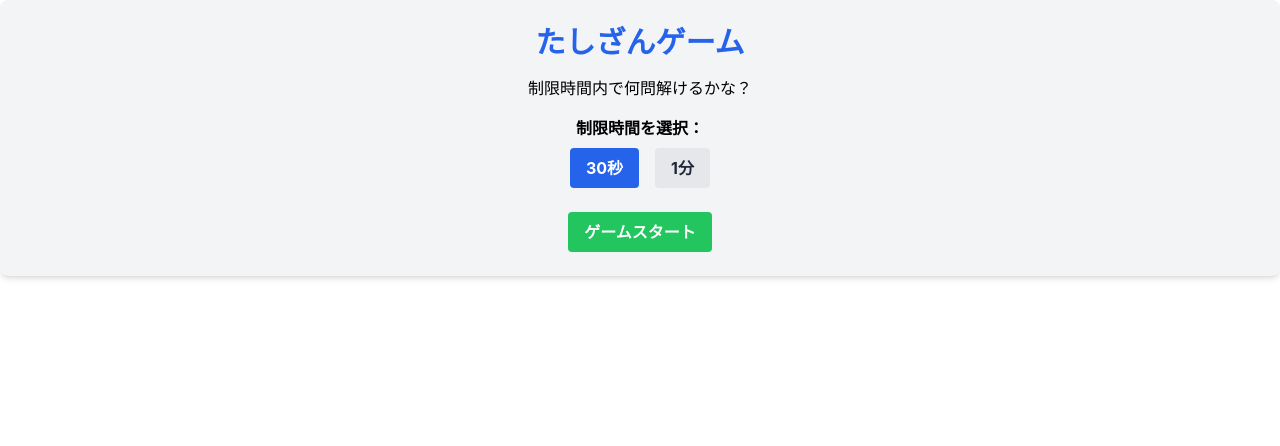
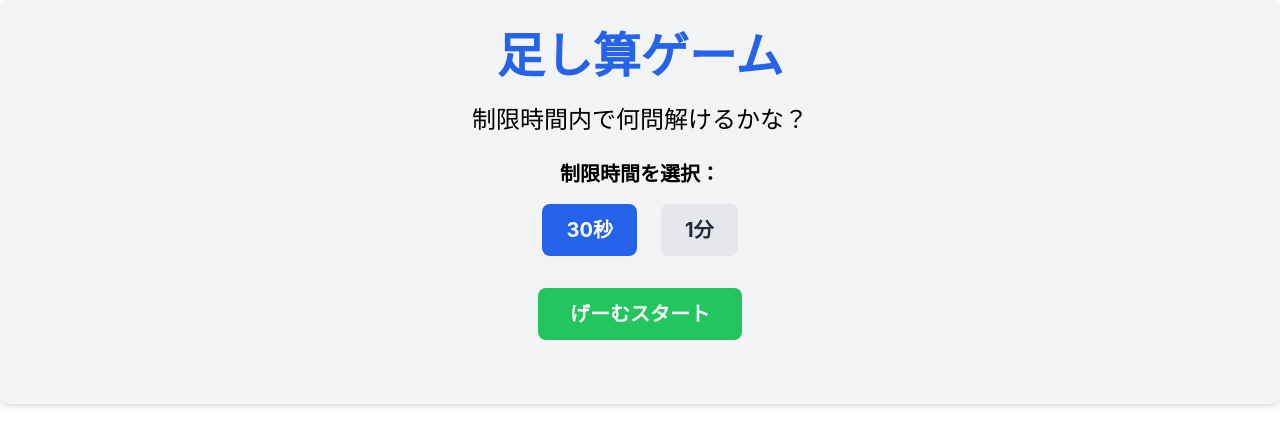
Before and after one commit to meme0728/sandbox, a React (Create React App) app: page / in a window 1280 px wide. Shown: the top 446 px of the page. Built offline with nearby package versions, Linux system fonts and the light colour scheme.

Commit message:
timer fade out, char size up.

```diff
--- a/src/App.js
+++ b/src/App.js
@@ -1,4 +1,5 @@
 import React, { useState, useEffect } from 'react';
+import { BarChart, Bar, XAxis, YAxis, CartesianGrid, Tooltip, ResponsiveContainer } from 'recharts';
 
 const AdditionGame = () => {
   const [num1, setNum1] = useState(0);
@@ -10,6 +11,8 @@ const AdditionGame = () => {
   const [timeLeft, setTimeLeft] = useState(30);
   const [gameActive, setGameActive] = useState(false);
   const [gameStarted, setGameStarted] = useState(false);
+  const [showTimer, setShowTimer] = useState(true);
+  const [scoreHistory, setScoreHistory] = useState([]);
 
   // 新しい問題を生成する関数
   const generateNewQuestion = () => {
@@ -25,6 +28,7 @@ const AdditionGame = () => {
     setGameStarted(true);
     setScore(0);
     setTimeLeft(selectedTime);
+    setShowTimer(true);
     generateNewQuestion();
   };
 
@@ -68,27 +72,39 @@ const AdditionGame = () => {
     if (gameActive && timeLeft > 0) {
       timer = setTimeout(() => {
         setTimeLeft(timeLeft - 1);
+        // タイマーが10秒経過したらタイマーを非表示にする
+        if (timeLeft === selectedTime - 10) {
+          setShowTimer(false);
+        }
       }, 1000);
     } else if (timeLeft === 0) {
       setGameActive(false);
       setFeedback(`ゲーム終了！あなたのスコアは ${score} 点です！`);
+      // スコア履歴を更新
+      // setScoreHistory([...scoreHistory, {
+      //   回数: scoreHistory.length + 1,
+      //   スコア: score,
+      //   制限時間: selectedTime === 30 ? '30秒' : '1分'
+      // }]);
+      // タイマー表示をリセット
+      setShowTimer(true);
     }
     return () => clearTimeout(timer);
-  }, [timeLeft, gameActive, score]);
+  }, [timeLeft, gameActive, score, selectedTime, scoreHistory]);
 
   return (
-    <div className="flex flex-col items-center justify-center min-h-64 bg-gray-100 p-6 rounded-lg shadow-md">
+    <div className="flex flex-col items-center justify-center min-h-64 bg-gray-100 p-8 rounded-lg shadow-md">
       {!gameStarted ? (
-        <div className="text-center">
-          <h1 className="text-3xl font-bold mb-4 text-blue-600">たしざんゲーム</h1>
-          <p className="mb-4">制限時間内で何問解けるかな？</p>
+        <div className="text-center w-full">
+          <h1 className="text-5xl font-bold mb-6 text-blue-600">足し算ゲーム</h1>
+          <p className="text-2xl mb-6">制限時間内で何問解けるかな？</p>
 
-          <div className="mb-6">
-            <p className="mb-2 font-bold">制限時間を選択：</p>
-            <div className="flex justify-center gap-4">
+          <div className="mb-8">
+            <p className="text-xl mb-4 font-bold">制限時間を選択：</p>
+            <div className="flex justify-center gap-6">
               <button
                 onClick={() => setSelectedTime(30)}
-                className={`px-4 py-2 rounded font-bold ${
+                className={`px-6 py-3 rounded-lg text-xl font-bold ${
                   selectedTime === 30
                     ? 'bg-blue-600 text-white'
                     : 'bg-gray-200 text-gray-800 hover:bg-gray-300'
@@ -98,7 +114,7 @@ const AdditionGame = () => {
               </button>
               <button
                 onClick={() => setSelectedTime(60)}
-                className={`px-4 py-2 rounded font-bold ${
+                className={`px-6 py-3 rounded-lg text-xl font-bold ${
                   selectedTime === 60
                     ? 'bg-blue-600 text-white'
                     : 'bg-gray-200 text-gray-800 hover:bg-gray-300'
@@ -111,80 +127,112 @@ const AdditionGame = () => {
 
           <button
             onClick={startGame}
-            className="bg-green-500 hover:bg-green-600 text-white font-bold py-2 px-4 rounded"
+            className="bg-green-500 hover:bg-green-600 text-white font-bold py-3 px-8 rounded-lg text-xl mb-8"
           >
-            ゲームスタート
+            げーむスタート
           </button>
+{/*
+          {scoreHistory.length > 0 && (
+            <div className="mt-6 w-full">
+              <h2 className="text-2xl font-bold mb-4 text-blue-600">スコア履歴</h2>
+              <div className="h-64 w-full">
+                <ResponsiveContainer width="100%" height="100%">
+                  <BarChart data={scoreHistory}>
+                    <CartesianGrid strokeDasharray="3 3" />
+                    <XAxis dataKey="回数" label={{ value: 'ゲーム回数', position: 'insideBottom', offset: -5 }} />
+                    <YAxis label={{ value: 'スコア', angle: -90, position: 'insideLeft' }} />
+                    <Tooltip
+                      formatter={(value, name) => [value, name]}
+                      labelFormatter={(label) => `${label}回目`}
+                      contentStyle={{ fontSize: '16px' }}
+                    />
+                    <Bar dataKey="スコア" fill="#8884d8" name="スコア" />
+                  </BarChart>
+                </ResponsiveContainer>
+              </div>
+              <div className="mt-4 text-lg">
+                {scoreHistory.map((record, index) => (
+                  <div key={index} className="mb-2">
+                    {index + 1}回目: {record.スコア}点 ({record.制限時間})
+                  </div>
+                ))}
+              </div>
+            </div>
+          )} */}
         </div>
       ) : !gameActive ? (
         <div className="text-center">
-          <h1 className="text-3xl font-bold mb-4 text-blue-600">ゲーム終了</h1>
-          <p className="text-xl mb-4">{feedback}</p>
+          <h1 className="text-5xl font-bold mb-6 text-blue-600">ゲーム終了</h1>
+          <p className="text-2xl mb-6">{feedback}</p>
           <button
             onClick={() => {
               setGameStarted(false);
               setSelectedTime(30);
               setTimeLeft(30);
             }}
-            className="bg-green-500 hover:bg-green-600 text-white font-bold py-2 px-4 rounded"
+            className="bg-green-500 hover:bg-green-600 text-white font-bold py-3 px-8 rounded-lg text-xl"
           >
-            もういっかい
+            もう一度プレイ
           </button>
         </div>
       ) : (
         <div className="text-center">
-          <div className="flex justify-between w-full mb-4">
-            <div className="bg-blue-500 text-white px-3 py-1 rounded">
+          <div className="flex justify-between w-full mb-6">
+            <div className="bg-blue-500 text-white px-4 py-2 rounded-lg text-xl">
               スコア: {score}
             </div>
-            <div className="bg-red-500 text-white px-3 py-1 rounded">
+            <div
+              className={`bg-red-500 text-white px-4 py-2 rounded-lg text-xl transition-opacity duration-1000 ${
+                showTimer ? 'opacity-100' : 'opacity-0'
+              }`}
+            >
               残り時間: {timeLeft}秒
             </div>
           </div>
 
-          <div className="text-2xl mb-4">
+          <div className="text-4xl mb-6">
             {num1} + {num2} = ?
           </div>
 
-          <div className="mb-4">
+          <div className="mb-6">
             <input
               type="text"
               value={userAnswer}
               onChange={(e) => setUserAnswer(e.target.value)}
               onKeyDown={handleKeyDown}
-              className="border-2 border-gray-300 rounded px-4 py-2 w-32 text-center text-xl"
+              className="border-2 border-gray-300 rounded-lg px-4 py-3 w-40 text-center text-3xl"
               autoFocus
               readOnly
             />
           </div>
 
           {/* 数字ボタン */}
-          <div className="grid grid-cols-5 gap-2 mb-4">
+          <div className="grid grid-cols-5 gap-3 mb-6">
             {[1, 2, 3, 4, 5, 6, 7, 8, 9, 0].map((num) => (
               <button
                 key={num}
                 onClick={() => handleNumberClick(num.toString())}
-                className="bg-gray-200 hover:bg-gray-300 text-gray-800 font-bold py-3 px-4 rounded text-xl"
+                className="bg-gray-200 hover:bg-gray-300 text-gray-800 font-bold py-4 px-6 rounded-lg text-3xl"
               >
                 {num}
               </button>
             ))}
             <button
               onClick={handleClear}
-              className="bg-yellow-500 hover:bg-yellow-600 text-white font-bold py-3 px-4 rounded text-xl col-span-2"
+              className="bg-yellow-500 hover:bg-yellow-600 text-white font-bold py-4 px-6 rounded-lg text-2xl col-span-2"
             >
               クリア
             </button>
             <button
               onClick={checkAnswer}
-              className="bg-blue-500 hover:bg-blue-600 text-white font-bold py-3 px-4 rounded text-xl col-span-3"
+              className="bg-blue-500 hover:bg-blue-600 text-white font-bold py-4 px-6 rounded-lg text-2xl col-span-3"
             >
               回答する
             </button>
           </div>
 
           {feedback && (
-            <div className={`text-lg ${feedback.includes('正解') ? 'text-green-600' : 'text-red-600'}`}>
+            <div className={`text-2xl ${feedback.includes('正解') ? 'text-green-600' : 'text-red-600'}`}>
               {feedback}
             </div>
           )}
```
